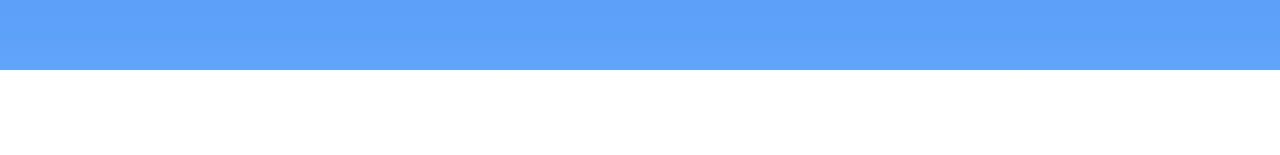
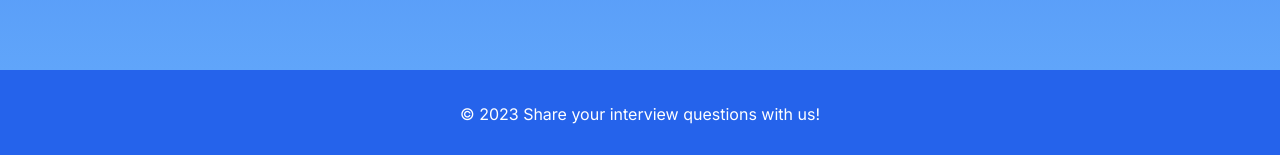
Before and after one commit to vicarb/qa-front, a Next.js app: page /concept/1 in a window 1280 px wide. Shown: the part 730-885 px from the top of the page. Before the commit the page ends 800 px from the top, so only its background shows below. Built offline with nearby package versions, Linux system fonts and the light colour scheme; no server answers.

Commit message:
updated footer rendering

```diff
--- a/app/layout.tsx
+++ b/app/layout.tsx
@@ -1,6 +1,6 @@
 import './globals.css'
 import { Inter } from 'next/font/google'
-
+import Footer from '@/components/Footer/Footer'
 const inter = Inter({ subsets: ['latin'] })
 
 export const metadata = {
@@ -15,7 +15,9 @@
 }) {
   return (
     <html lang="en">
-      <body className={inter.className}>{children}</body>
+      <body className={inter.className}>{children}
+      <Footer/>
+      </body>
     </html>
   )
 }
--- a/app/page.tsx
+++ b/app/page.tsx
@@ -13,6 +13,6 @@
 
 
     <LandingPage/>
-    <Footer/>
+
     </>  )
 }
```
